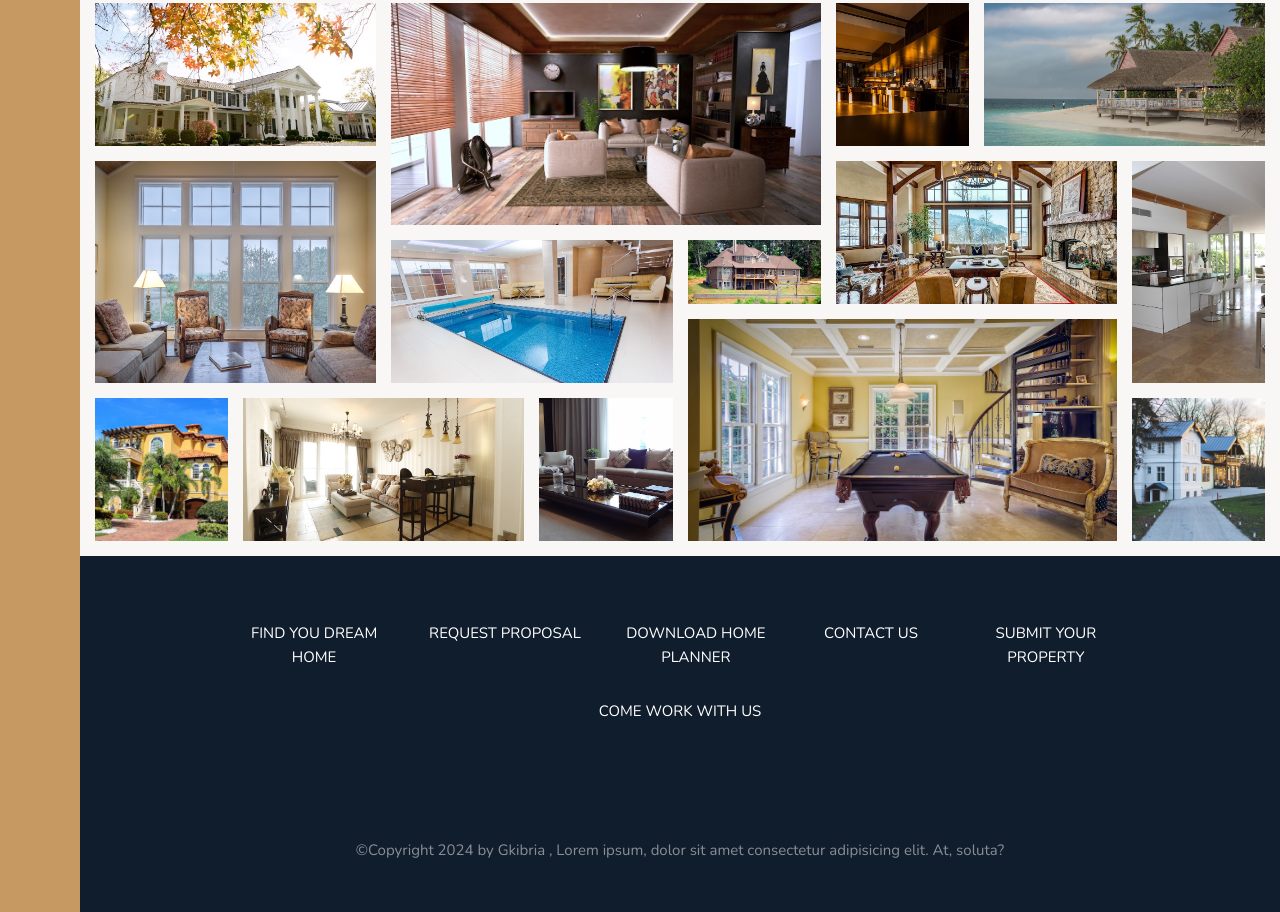
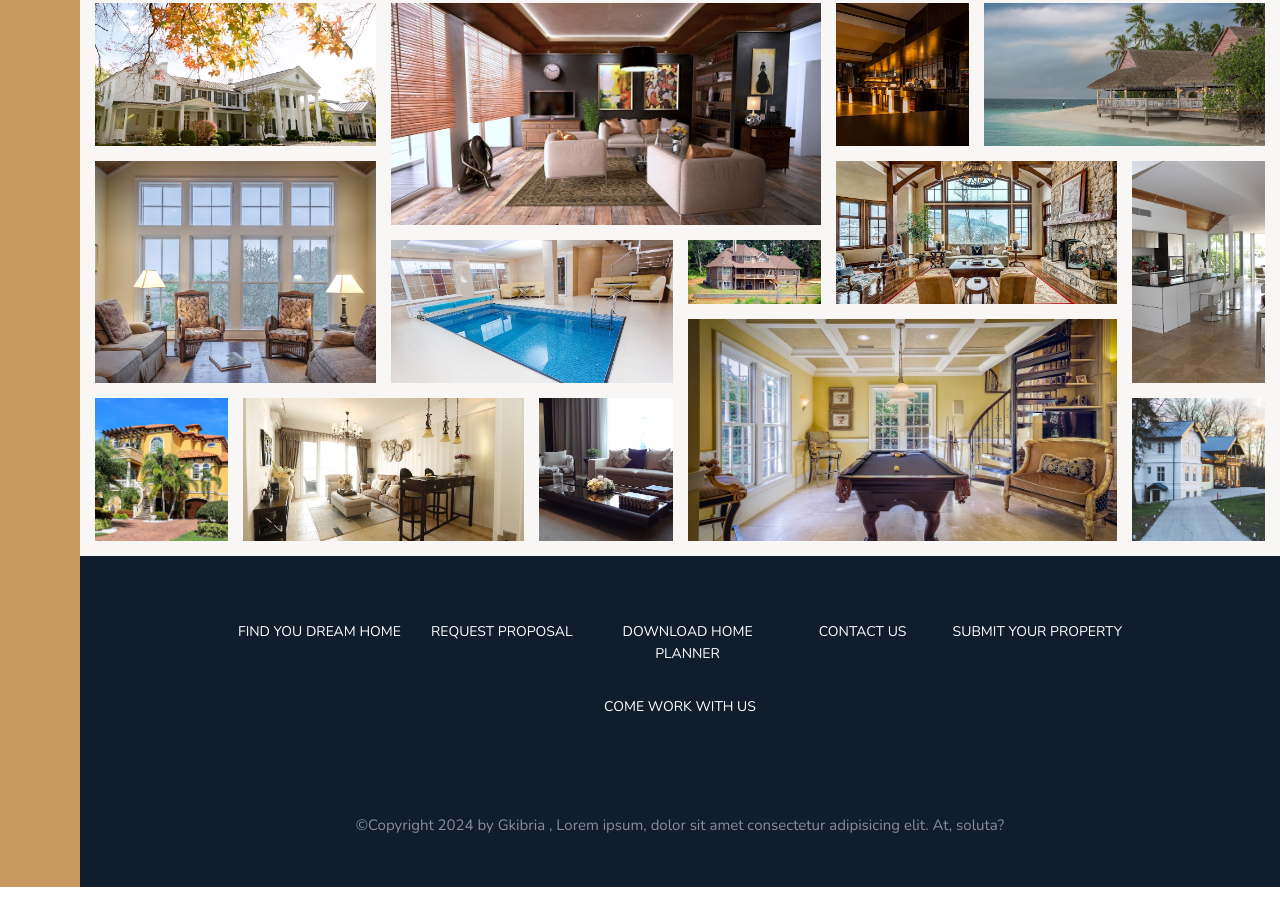
Before and after one commit to gkibria121/nexter, a website: page index.html in a window 1280 px wide. Shown: the part 3263-4175 px from the top of the page. After the commit the page ends 4150 px from the top, so only its background shows below. Drawn offline with nearby package versions, Linux system fonts and the light colour scheme.

Commit message:
style change

```diff
--- a/sass/_footer.scss
+++ b/sass/_footer.scss
@@ -14,7 +14,7 @@
             min-width: 15rem;
             text-decoration: none;
             color: white;
-            font-size: 1.5rem;
+            font-size: 1.4rem;
             text-transform: uppercase;
             padding: 1.5rem;
             display: block;
@@ -32,6 +32,6 @@
     font-size: 1.5rem;
     color: rgba(white, .5) ;
     text-align: center;
-    padding: 5rem;
-    cursor: pointer;
+    padding-block: 3rem 5rem;
+
 }
```
Also changed, not shown: css/style.css, 1 other file.
